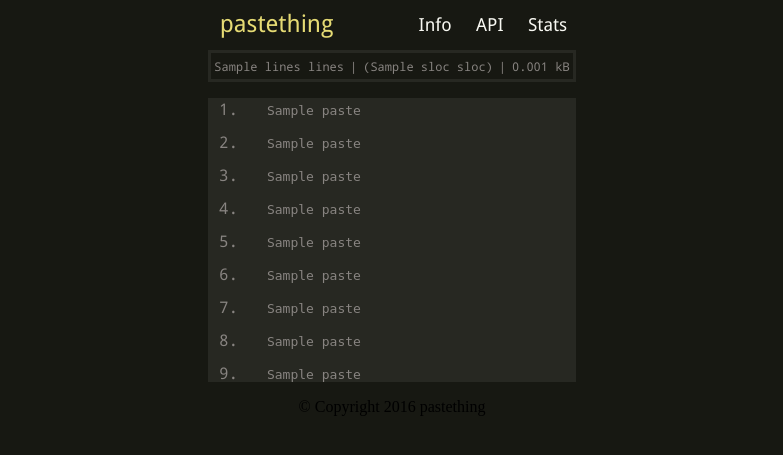
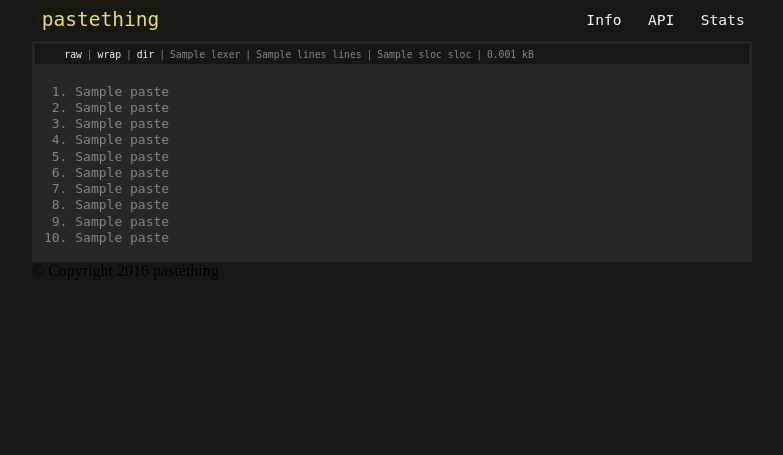
Before and after one commit to lbatalha/pastething, a Flask app: template templates/viewpaste.html in a window 1280 px wide. Shown: the top 455 px of the page, without its empty margins (248-1031 px from the left). Run offline with Flask 2, Linux system fonts and the light colour scheme; the template is opened without the code that fills it: most values are stand-ins (such as "Sample title", 1, 10 or a date in 2020).

Commit message:
add config file fix ordered list

```diff
--- a/main.py
+++ b/main.py
@@ -2,10 +2,9 @@
 # -*- coding: utf-8 -*-
 
 import random
-
 from base64 import urlsafe_b64encode
 
-#----------------------------------------------------------------------
+#-----------------------------------------------------------------------------------------------------------------------------------------------------------------------------------------------------------------------------------------------------------------------------------------------------------------------------------------------------------------------------------
 
 import pygments
 from pygments import highlight
@@ -16,25 +15,21 @@ from flask import Flask
 from flask import render_template, url_for, flash
 from flask import request, redirect, Response, abort
 
+import config
+
 app = Flask(__name__)
-app.secret_key = 'some_secret'
+app.secret_key = config.secret_key
 
 rng = random.SystemRandom()
 
-plain_useragents = ('curl','wget', None)
-lexer = 'txt'
-ttl = 60
-url_len = 1
-url_alph = tuple("23456789ABCDEFGHJKLMNPQRSTUVWXYZabcdefghjkmnpqrstuvwxyz")
-base = len(url_alph)
 
 def base_encode(num):
 	if not num:
-		return url_alph[0]
+		return config.url_alph[0]
 	result = ''
 	while num:
-		num, rem = divmod(num, base)
-		result = result.join(url_alph[rem])
+		num, rem = divmod(num, config.base)
+		result = result.join(config.url_alph[rem])
 	return result
 
 def plain(text):
@@ -47,23 +42,25 @@ def paste_stats(text):
 	stats['lines'] = len(text.split('\n'))
 	stats['sloc'] = stats['lines'] - len(text.split('\n\n'))
 	stats['size'] = len(text.encode('utf-8'))
+	stats['lexer'] = 'python'
 	return stats
 
 
 @app.route('/', methods=['GET', 'POST'])
 def newpaste():
 	if request.method == 'POST':
-
-		paste = None
 		if 'paste' in request.form and request.form['paste']:
 			paste = request.form['paste']
 		else:
 			return "pls, actually paste something k?\n"
-		if request.form['lexer']:
+		if 'lexer' in request.form and request.form['lexer']:
 			lexer = request.form['lexer']
-		if request.form['ttl']:
+		else:
+			lexer = config.lexer
+		if 'ttl' in request.form and request.form['ttl']:
 			ttl = int(request.form['ttl'])
-
+		else:
+			ttl = config.ttl
 		print(ttl)
 		print(lexer)
 		print(paste)
@@ -77,7 +74,7 @@ def newpaste():
 			#url_len += 1
 			##placeholder for collision check
 		print(url)
-		flash(urlsafe_b64encode(rng.getrandbits(48).to_bytes(6, 'little')))
+		flash(urlsafe_b64encode(rng.getrandbits(48).to_bytes(6, 'little')).decode('utf-8'))
 		return redirect(url_for('viewpaste'))
 	return render_template('newpaste.html')
 
@@ -90,11 +87,7 @@ def viewpaste():
 
 		stats = paste_stats(paste)
 
-		user_agent = request.user_agent.browser
-		for ua in plain_useragents:
-			if user_agent == ua:
-				return plain(paste)
-		if request.args.get('plain') is not None:
+		if request.args.get('r') is not None:
 				return plain(paste)
 
 		direction = 'ltr'
@@ -108,7 +101,7 @@ def viewpaste():
 		text = paste
 		try:
 			lexer = get_lexer_by_name('python')
-			formatter = HtmlFormatter(nowrap=False, linenos=False, cssclass='paste')
+			formatter = HtmlFormatter(nowrap=True, cssclass='paste')
 			paste = highlight(paste, lexer, formatter)
 		except pygments.util.ClassNotFound:
 			paste = text
--- a/static/styles/main.css
+++ b/static/styles/main.css
@@ -14,17 +14,9 @@ body {
 }
 
 #maindiv {
-	display: flex;
-	flex-direction: column;
-	flex-wrap: nowrap;
-	justify-content: center;
-	align-items: center;
-	max-width: 120ch;
+	max-width: 90ch;
 	min-width: 80ch;
-	width: auto;
 	margin: auto;
-
-
 
 }
 a { text-decoration: none; }
@@ -35,8 +27,7 @@ a:hover{ color: #e6db74}
 
 #wrapper {
 	width: auto;
-	border: 0px solid;
-	font-family: 'Droid Sans Mono', monospace;
+	font-family: monospace;
 
 }
 
@@ -49,7 +40,7 @@ a:hover{ color: #e6db74}
 	margin-bottom: 0.1em;
 	width: 100%;
 	height: 2em;
-	font-family: 'Droid Sans', monospace;
+	font-family: monospace;
 	font-size: 150%;
 }
 
@@ -60,7 +51,7 @@ a:hover{ color: #e6db74}
 }
 
 #nav {
-	font-family: 'Droid Sans', monospace;
+	font-family: monospace;
 	font-size: 0.75em;
 	word-spacing: 2ch;
 	padding: 0.5em;
@@ -76,6 +67,7 @@ a:hover{ color: #e6db74}
 	border-color: #272822;
 	height: 1.5em;
 	padding: 0.3em;
+	padding-left: 5ch;
 	color: #888481;
 	font-size: 0.75em;
 }
@@ -85,17 +77,25 @@ a:hover{ color: #e6db74}
 
 #content {
 	background-color: #272822;
+	padding: 0.25em;
+	overflow-x: scroll;
 
 }
 
 .linenos {
 	list-style: decimal;
 	color: #888481;
-	padding: 0 1ch 0 2ch;
+	line-height: 1.25em;
+	padding: 0;
+	margin: 0;
+	height: auto;
 
 }
 
 .pastelines {
+	white-space: pre;
+	padding: 0;
+	margin: 0;
 
 }
 
--- a/templates/newpaste.html
+++ b/templates/newpaste.html
@@ -2,7 +2,7 @@
 {% block title %}New Paste{% endblock %}
 {% block head %}{% endblock %}
 {% block wrapper %}
-	<form id='pasteform' method='post' action="/">
+	<form id='pasteform' method='post' enctype='multipart/form-data' action='/'>
 		<div id='content'>
 			<textarea id='pastebox' name='paste' form='pasteform' dirname='pastebox.dir' required></textarea>
 		</div>
--- a/templates/viewpaste.html
+++ b/templates/viewpaste.html
@@ -1,24 +1,53 @@
 {% extends 'layout.html' %}
 {% block head %}
 {{ super() }}
+<script>
+function wrap() {
+	var content = document.getElementById('content').style.whiteSpace;
+	if( document.getElementById('content').style.whiteSpace == 'pre'){
+		content = 'pre-wrap';
+	}else{
+		content = 'pre-wrap';
+	}
+}
+//document.getElementById('content').style.white-space: pre-wrap;
+</script>
 {% endblock %}
 {% block title %}Paste{% endblock %}
 {% block wrapper %}
 <div id='info'>
+
+
+	<div id='raw'><a href="?r">raw</a></div>
+	<div class='pipediv'>|</div>
+
+	<div id='wrap'><a href="{{ request.path }}" onclick="wrap();return false;">wrap</a></div>
+
+	<div class='pipediv'>|</div>
+	{% if '?d' in request.path %}
+	<div id='dir'><a href="?d">[dir]</a></div>
+	{% else %}
+	<div id='dir'><a href="?d">dir</a></div>
+	{% endif %}
+	<div class='pipediv'>|</div>
+
+	<div id='lexer'> {{ stats['lexer'] }} </div>
+	<div class='pipediv'>|</div>
+	<div id='lines'> {{ stats['lines'] }} lines</div>
+	<div class='pipediv'>|</div>
+	<div id='sloc'> {{ stats['sloc'] }} sloc </div>
+	<div class='pipediv'>|</div>
+	<div id='sloc'> {{ stats['size']/1000 }} kB</div>
 	{% with messages = get_flashed_messages() %}
 	{% if messages %}
-	{{ messages[0] }}
+	<div class='pipediv'>|</div>
+	<div id='token'>Token: {{ messages[0] }}</div>
 	{% endif %}
-	<div id='lines'> {{ stats['lines'] }} lines</div>
-	<div class='pipediv'>|</div>
-	<div id='sloc'> ({{ stats['sloc'] }} sloc) </div>
-	<div class='pipediv'>|</div>
-	<div id='sloc'> {{ stats['size']/1000 }} kB</div>
 	{% endwith %}
 </div>
 <div id='content'>
 	<ol>
-		{% for i in range(1,stats['lines']) %}
+		{% for i in range(stats['lines']) %}
 		<li class='linenos'><pre class='pastelines'>{{paste[i]|safe}}</pre></li>
 		{% endfor %}
 	</ol>
```
Also changed, not shown: config.py (added, +8 -0 lines).
